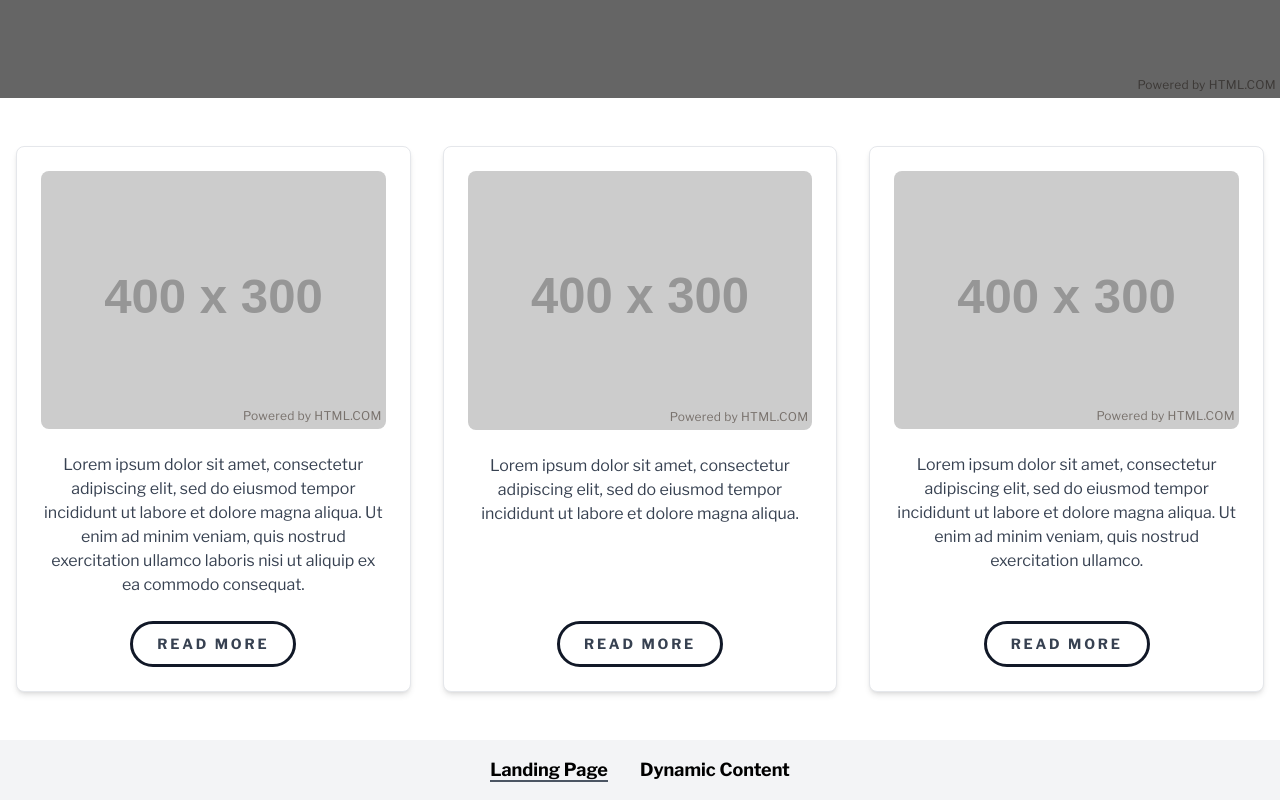
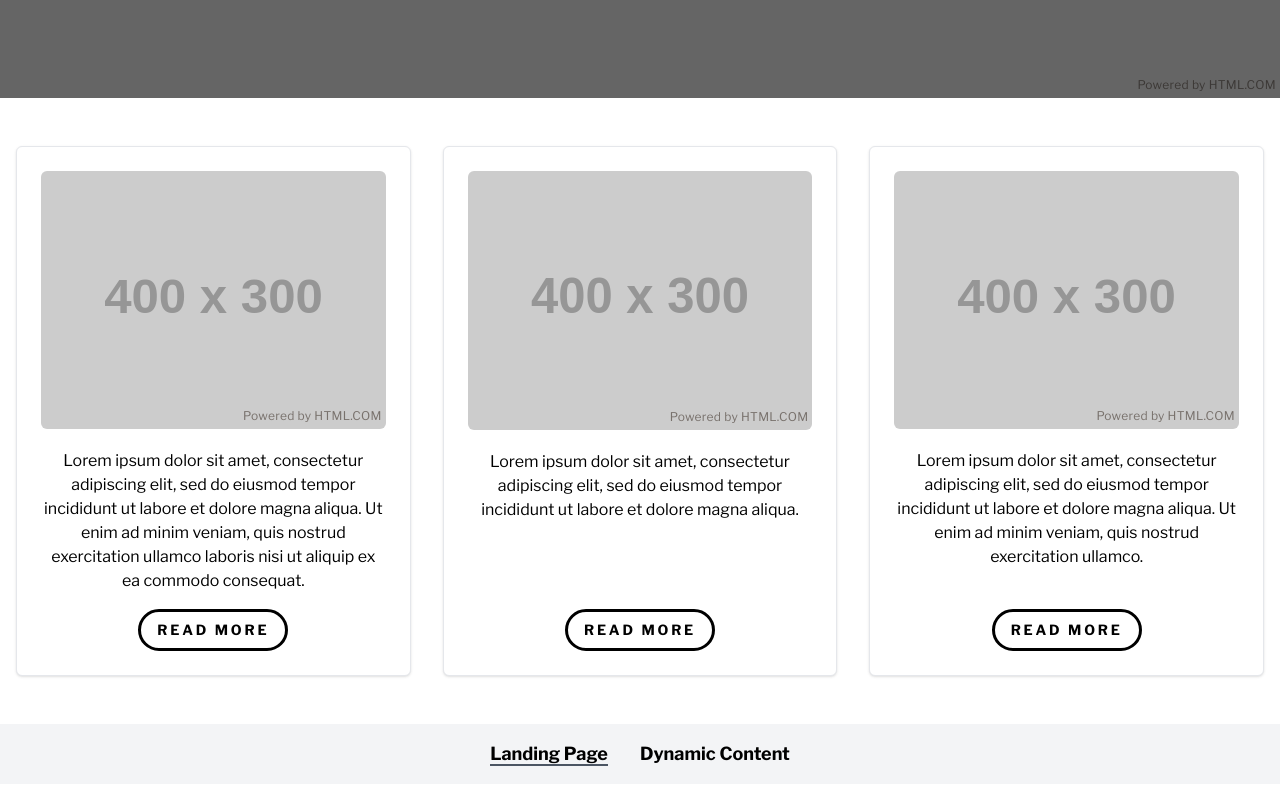
Before and after one commit to mindarc/frontend-assessment, a React (Vite) app in the folder web/: page /landing-page in a window 1280 px wide. Shown: the part 552-1352 px from the top of the page. Built offline with nearby package versions, Linux system fonts and the light colour scheme.

Commit message:
adjust card rounding, text colour, button

```diff
--- a/web/src/styles/index.scss
+++ b/web/src/styles/index.scss
@@ -38,14 +38,14 @@ body, h1, h2, h3, h4, h5, h6 {
 }
 
 .card {
-    @apply bg-white rounded-lg shadow-md overflow-hidden flex flex-col h-full border border-gray-200;
+    @apply bg-white rounded-md shadow overflow-hidden flex flex-col h-full border border-gray-200;
 
     &__image-container {
-      @apply relative h-0 pb-[75%] mb-6;
+      @apply relative h-0 pb-[75%] mb-5;
     }
 
     &__image {
-      @apply absolute inset-0 w-full h-full object-cover rounded-lg;
+      @apply absolute inset-0 w-full h-full object-cover rounded-md;
     }
 
     &__body {
@@ -53,20 +53,19 @@ body, h1, h2, h3, h4, h5, h6 {
     }
 
     &__text {
-      @apply text-gray-700 mb-6 flex-grow;
+      @apply text-black mb-4 flex-grow;
     }
 
     &__button {
-      @apply bg-white border-3.5 border-gray-900 rounded-full hover:bg-gray-900 transition-colors duration-300 py-2 px-6;
+      @apply bg-white border-3.5 border-black rounded-full transition-colors duration-300 py-1.5 px-4 ;
 
       .expand-text {
-        @apply text-gray-700 font-black uppercase text-sm tracking-[0.2em];
+        @apply text-black font-black uppercase text-sm tracking-[0.2em] hover:text-white;
       }
-    }
 
-    &__button:hover .expand-text {
-      text-shadow: 1px 1px 0 white;
-      color: white;
+      &:hover {
+        @apply bg-black text-white;
+      }
     }
   }
 
```
